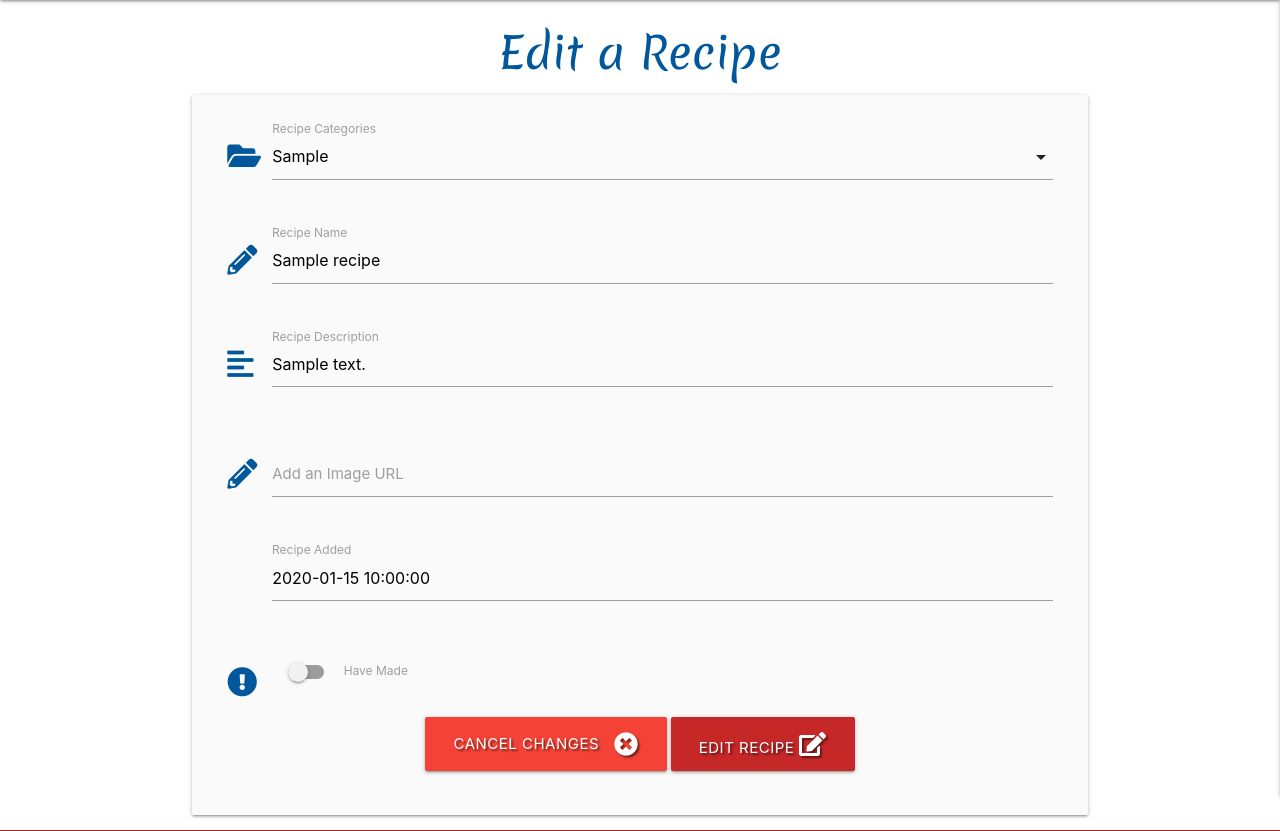
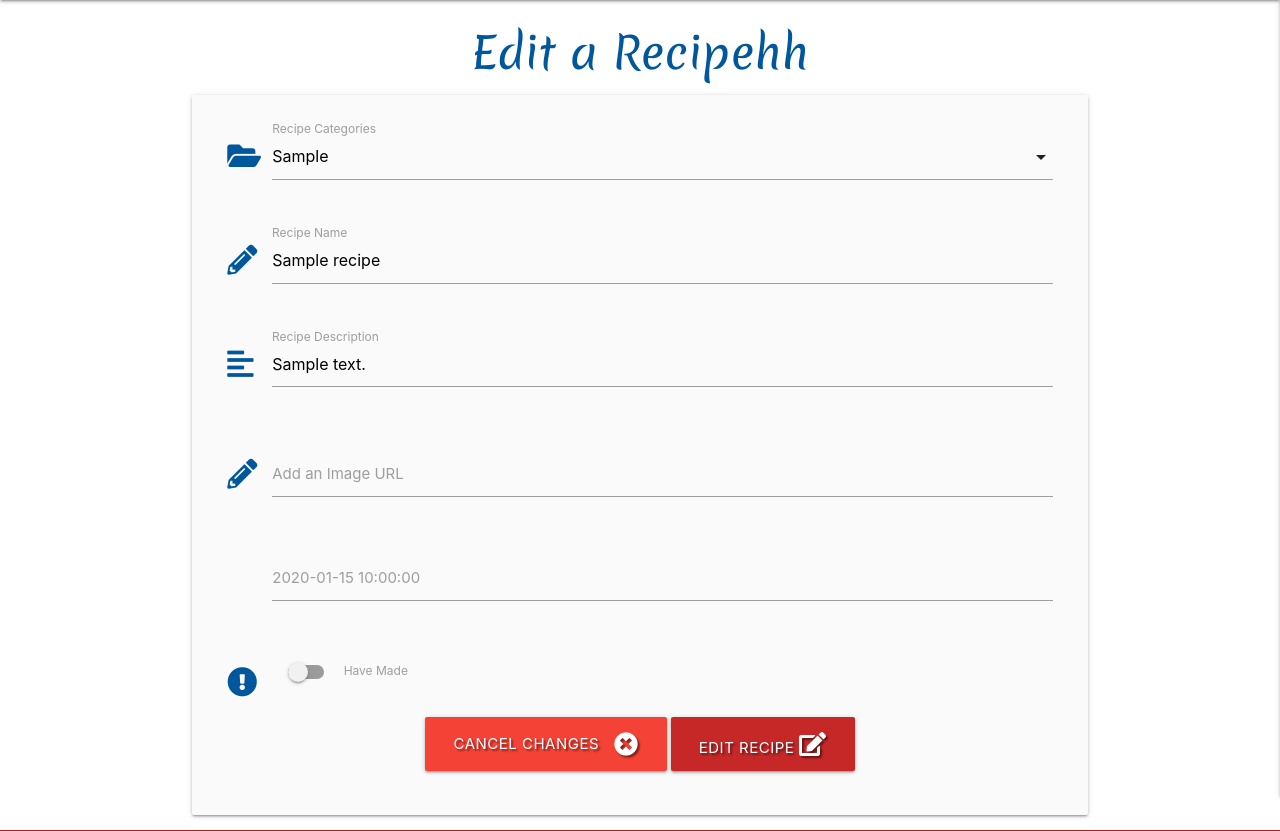
Before and after one commit to Code-Institute-Submissions/Shazaiib47-sarif-ms3-cookbook_SeptResub, a Flask app: template templates/edit_recipe.html in a window 1280 px wide. Shown: the part 64-895 px from the top of the page. Run offline with Flask 2, Linux system fonts and the light colour scheme; the template is opened without the code that fills it: most values are stand-ins (such as "Sample title", 1, 10 or a date in 2020); some libraries are stand-ins or nearby versions.

Commit message:
added hidden input form to store the current recipe_added date, to be used with JS; as well as added validation if statement for recipe added

```diff
--- a/templates/edit_recipe.html
+++ b/templates/edit_recipe.html
@@ -1,7 +1,7 @@
 {% extends "base.html" %}
 {% block content %}
 
-<h3 class="light-blue-text text-darken-4 center-align">Edit a Recipe</h3>
+<h3 class="light-blue-text text-darken-4 center-align">Edit a Recipehh</h3>
 
 <div class="row card-panel grey lighten-5">
     <form class="col s12" method="POST" action="{{ url_for('edit_recipe', recipe_id=recipe._id) }}">
@@ -62,11 +62,17 @@
         <div class="row">
             <div class="input-field col s12">
                 <i class="fas fa-calender alt prefix light-blue-text text-darken-4"></i>
-                <input id="recipe_added" name="recipe_added" type="text" value="{{ recipe.recipe_added }}"
+                <input id="recipe_added_current" type="hidden" value="{{ recipe.recipe_added }}">
+                <input id="recipe_added" name="recipe_added" type="text"
                     class="datepicker validate" required>
+                    {% if recipe.recipe_added != "null" %}
+                <label for="recipe_added">{{ recipe.recipe_added }}</label>
+                {% else %}
                 <label for="recipe_added">Recipe Added</label>
+                {% endif %}
             </div>
         </div>
+
         <!--End code for adding a date to the recipe-->
 
         <!--If the user has made the recipe switch-->
@@ -104,5 +110,4 @@
     </form>
 </div>
 <!--End code for submitting changes button-->
-
 {% endblock %}
```
